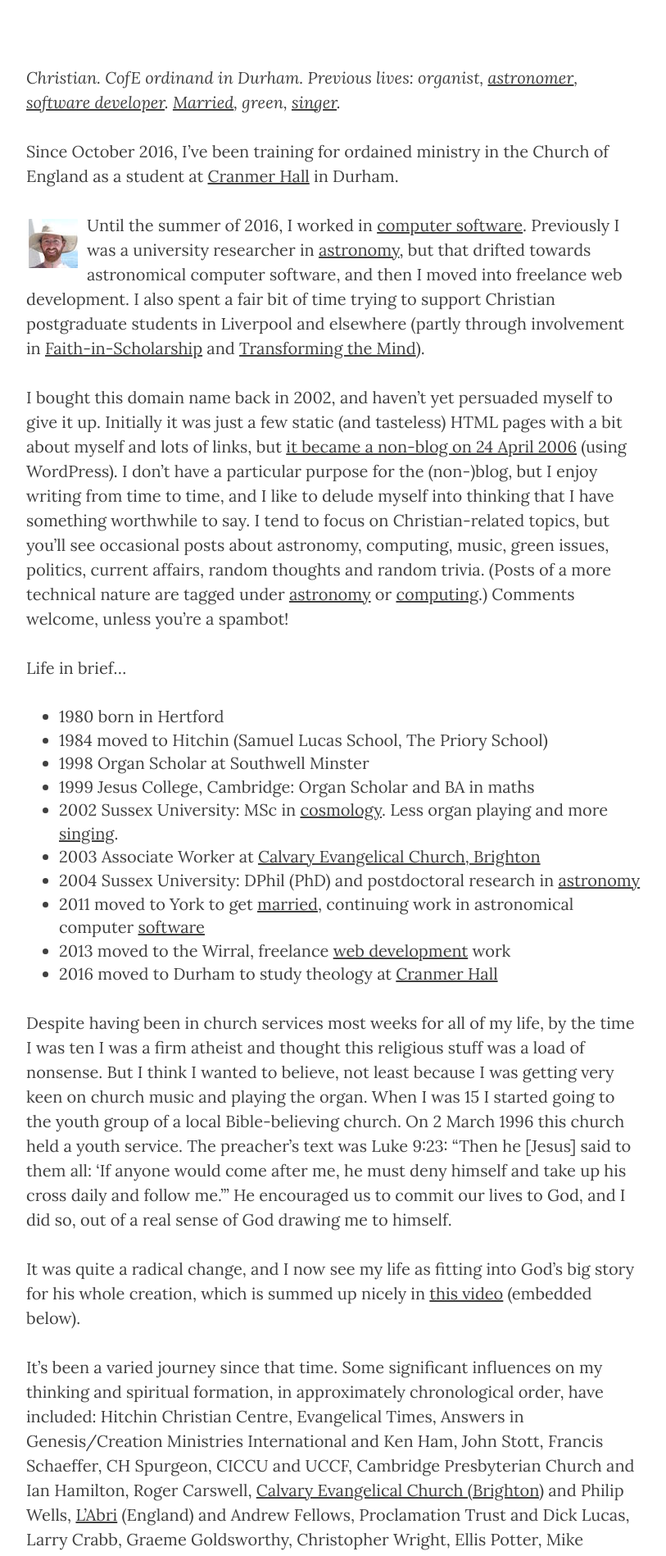
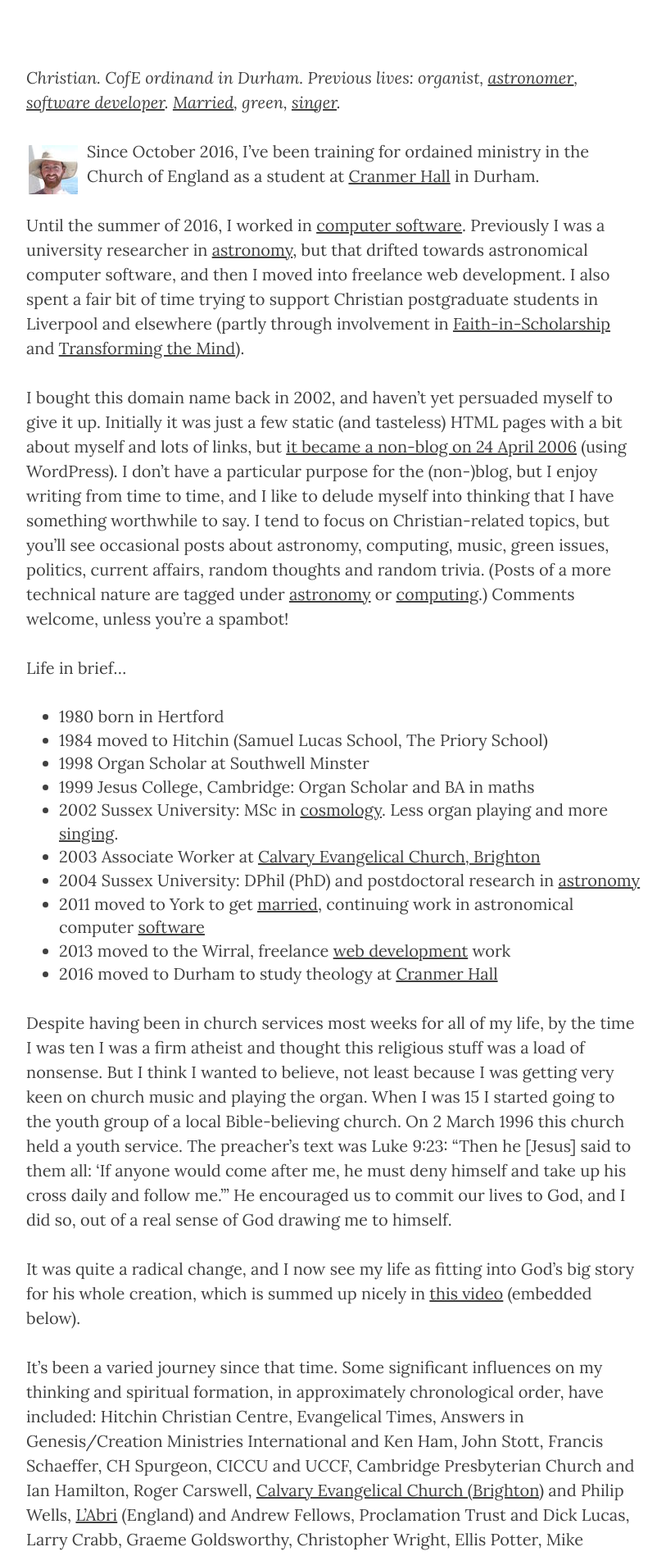
Before and after one commit to anthonyjsmith/anthonyjsmith.github.io, a Jekyll site: the page built from about.md, in a window 1280 px wide. Shown: the part 398-2296 px from the top of the page at 82% size, without its empty margins (233-1046 px from the left). Built offline with Jekyll 4.4.1, drawn with Linux system fonts in a browser that asks for light colours; nearby versions of some CDN libraries; comment, search, counter and statistics services are not loaded.

Commit message:
Move image

```diff
--- a/about.md
+++ b/about.md
@@ -4,9 +4,9 @@ excerpt: "Christian. CofE ordinand in Durham. Previous lives: organist, astronom
 ---
 _Christian. CofE ordinand in Durham. Previous lives: organist, [astronomer](/astronomy/), [software developer](/software/). [Married](http://elinevanasperen.wordpress.com/), green, [singer](/singing/)._
 
-Since October 2016, I've been training for ordained ministry in the Church of England as a student at [Cranmer Hall](https://community.dur.ac.uk/cranmer.hall/) in Durham.
+<img alt="Me" title="Me" src="/assets/me.jpg" class="alignleft">Since October 2016, I've been training for ordained ministry in the Church of England as a student at [Cranmer Hall](https://community.dur.ac.uk/cranmer.hall/) in Durham.
 
-<img alt="Me" title="Me" src="/assets/me.jpg" class="alignleft">Until the summer of 2016, I worked in [computer software](/software/). Previously I was a university researcher in [astronomy](/astronomy/), but that drifted towards astronomical computer software, and then I moved into freelance web development. I also spent a fair bit of time trying to support Christian postgraduate students in Liverpool and elsewhere (partly through involvement in [Faith-in-Scholarship](http://wysocs.org.uk/faith-in-scholarship) and [Transforming the Mind](http://christianpostgrad.org.uk/content/node/34)).
+Until the summer of 2016, I worked in [computer software](/software/). Previously I was a university researcher in [astronomy](/astronomy/), but that drifted towards astronomical computer software, and then I moved into freelance web development. I also spent a fair bit of time trying to support Christian postgraduate students in Liverpool and elsewhere (partly through involvement in [Faith-in-Scholarship](http://wysocs.org.uk/faith-in-scholarship) and [Transforming the Mind](http://christianpostgrad.org.uk/content/node/34)).
 
 I bought this domain name back in 2002, and haven't yet persuaded myself to give it up. Initially it was just a few static (and tasteless) HTML pages with a bit about myself and lots of links, but [it became a non-blog on 24 April 2006]({% post_url 2006-04-24-ceci-nest-pas-un-blog %}) (using WordPress). I don't have a particular purpose for the (non-)blog, but I enjoy writing from time to time, and I like to delude myself into thinking that I have something worthwhile to say. I tend to focus on Christian-related topics, but you'll see occasional posts about astronomy, computing, music, green issues, politics, current affairs, random thoughts and random trivia. (Posts of a more technical nature are tagged under [astronomy](/tag/astronomy) or [computing](/tag/computing/).) Comments welcome, unless you're a spambot!
 
```
